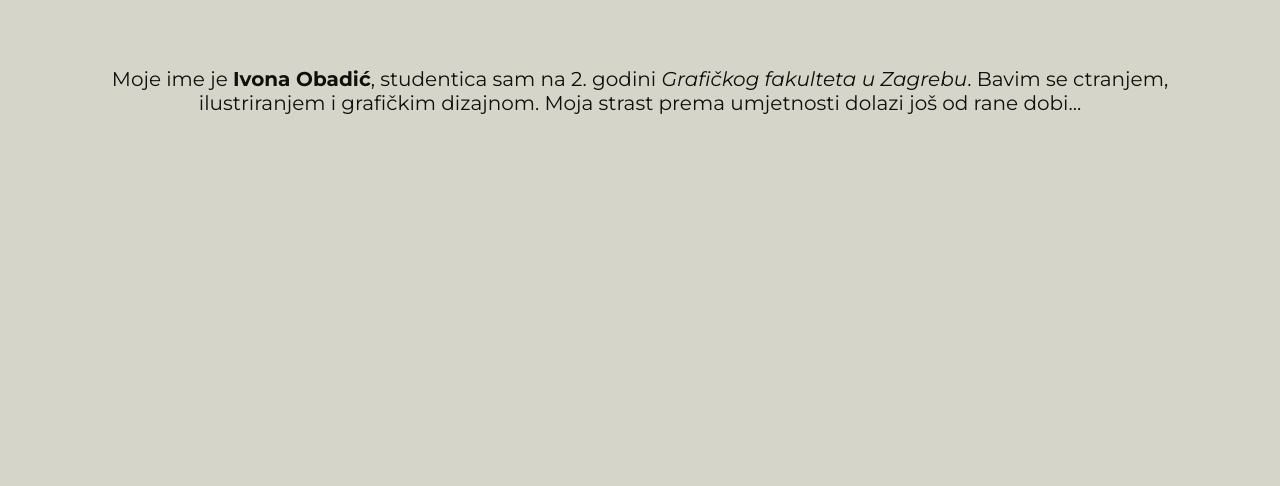
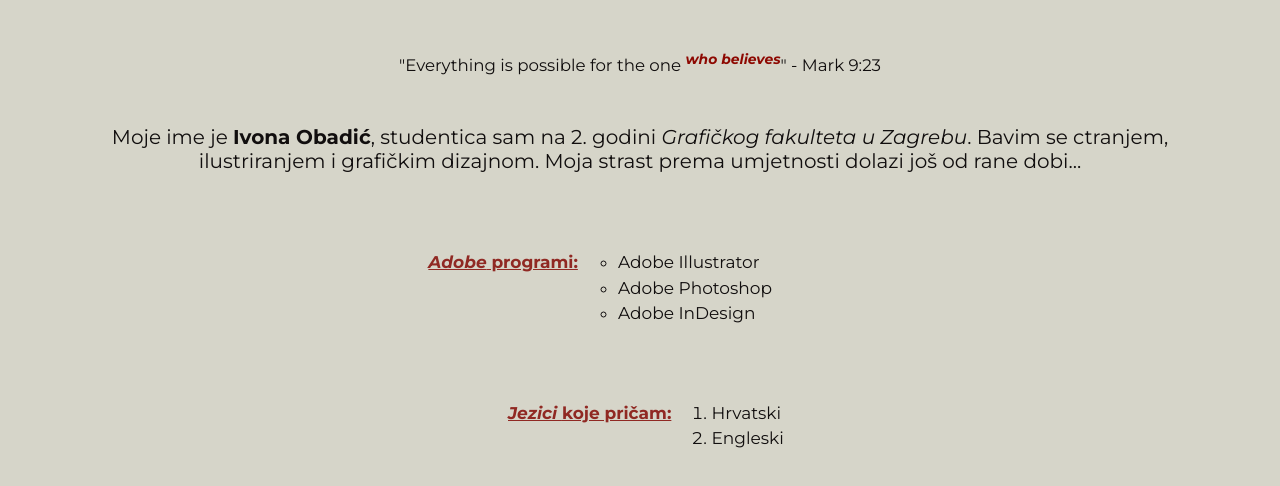
Before and after one commit to yv0ne/Portfolio, a plain HTML site: page index.html in a window 1280 px wide. Shown: the part 208-694 px from the top of the page. Drawn offline with Linux system fonts and the light colour scheme; a web font is replaced by a local one.

Commit message:
Add files via upload

```diff
--- a/index.html
+++ b/index.html
@@ -5,6 +5,13 @@
     <meta name="viewport" content="width=device-width, initial-scale=1.0">
     <link rel="stylesheet" href="https://fonts.googleapis.com/css2?family=BBH+Sans+Bartle&family=Montserrat:ital,wght@0,100..900;1,100..900&display=swap">
     <link rel="stylesheet" href="stil.css">
+    <style>
+        span {
+            color: #8D0801;
+            font-weight: bold;
+            font-style: italic;
+        }
+    </style>
     <title>Portfolio</title>
 </head>
 <body>
@@ -13,8 +20,36 @@
         <h3>Ivona Obadić</h3>
     </div>
 
+
+
+    <div class="quote">
+
+        <p><sub>"Everything is possible for the one <sup><span>who believes</span></sup>" - Mark 9:23</sub></p>
+    </div>
+
     <div class="opis">
         <p>Moje ime je <b>Ivona Obadić</b>, studentica sam na 2. godini <i>Grafičkog fakulteta u Zagrebu</i>. Bavim se ctranjem, ilustriranjem i grafičkim dizajnom. Moja strast prema umjetnosti dolazi još od rane dobi...</p>
     </div>
+
+
+    <div class="lista1">
+        <p><strong><em>Adobe</em> programi:</strong></p>
+        <ul>
+            <li>Adobe Illustrator</li>
+            <li>Adobe Photoshop</li>
+            <li>Adobe InDesign</li>
+        </ul>
+    </div>
+
+    <div class="lista2">
+        <p><strong><em>Jezici </em> koje pričam:</strong></p>
+        <ol>
+            <li>Hrvatski</li>
+            <li>Engleski</li>
+        </ol>
+    </div>
+
+
+
 </body>
 </html>
--- a/stil.css
+++ b/stil.css
@@ -16,7 +16,7 @@ body{
         color: #902923;
         text-align: center;
         margin-top: 2px;
-        margin-bottom: 70px;
+        margin-bottom: 50px;
         font-family: "Montserrat";
         font-style: italic;
         font-weight: 400;
@@ -31,3 +31,52 @@ body{
     margin-left: 100px;
     margin-right: 100PX;
 }
+
+
+.lista1{
+    display: flex;
+    float: right;
+    margin-right: 500px;
+    margin-top: 40px;
+    font-size: 17px;
+    font-family: "Montserrat";
+    line-height: 150%;
+    color: #110e0e;
+
+    li{
+        list-style: circle;
+    }
+
+
+    p{
+        text-decoration: underline;
+        color: #902923;
+    }
+
+}
+
+.lista2{
+    display: flex;
+    float: left;
+    margin-left: 500px;
+    margin-top: 40px;
+    font-size: 17px;
+    font-family: "Montserrat";
+    line-height: 150%;
+    color: #110e0e;
+
+    p{
+        text-decoration: underline;
+        color: #902923;
+    }
+
+}
+
+.quote{
+    text-align: center;
+    font-size: 20px;
+    margin-top: 10px;
+    margin-bottom: 50px;
+    color: #110e0e;
+    font-family: "Montserrat";
+}
```
